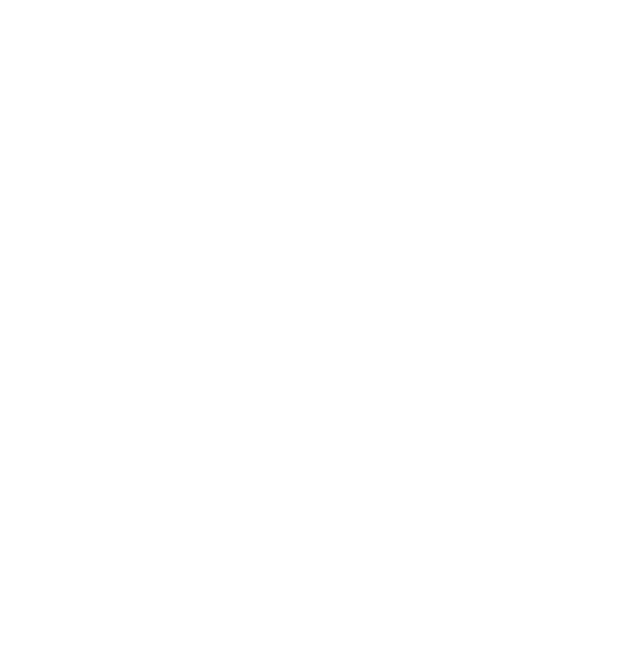
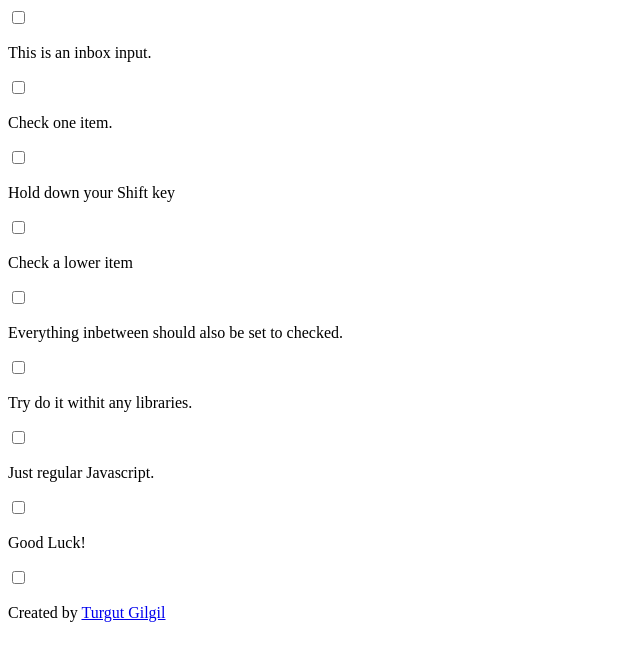
Before and after one commit to 02-turgut/CheckBox-list, a plain HTML site: page index.html in a window 1280 px wide. Shown: the whole page, without its empty margins (0-640 px from the left). Drawn offline with Linux system fonts and the light colour scheme.

Commit message:
[ADD] html structure

```diff
--- a/index.html
+++ b/index.html
@@ -7,6 +7,44 @@
     <title>Shift-CheckBoxes</title>
 </head>
 <body>
+    <div class="container">
+        <div class="item">
+            <input type="checkbox">
+            <p>This is an inbox input.</p>
+        </div>
+        <div class="item">
+            <input type="checkbox">
+            <p>Check one item.</p>
+        </div>
+        <div class="item">
+            <input type="checkbox">
+            <p>Hold down your Shift key</p>
+        </div>
+        <div class="item">
+            <input type="checkbox">
+            <p>Check a lower item</p>
+        </div>
+        <div class="item">
+            <input type="checkbox">
+            <p>Everything inbetween should also be set to checked.</p>
+        </div>
+        <div class="item">
+            <input type="checkbox">
+            <p>Try do it withit any libraries.</p>
+        </div>
+        <div class="item">
+            <input type="checkbox">
+            <p>Just regular Javascript.</p>
+        </div>
+        <div class="item">
+            <input type="checkbox">
+            <p>Good Luck!</p>
+        </div>
+        <div class="item">
+            <input type="checkbox">
+            <p>Created by <a href="https://www.linkedin.com/in/turgut-gilgil-7a5883226/">Turgut Gilgil</a></p>
+        </div>
+    </div>
     <script src="/js/app.js"></script>
 </body>
 </html>
```
